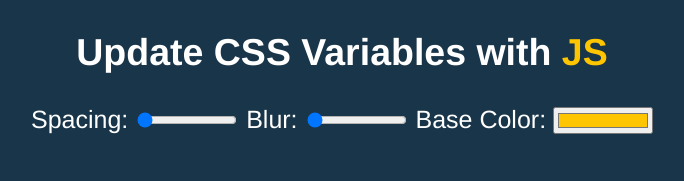
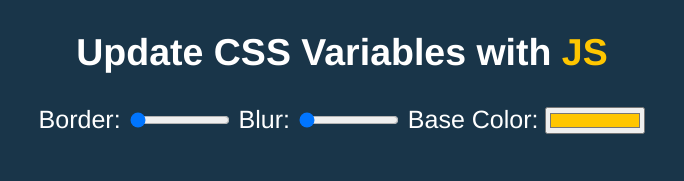
Before and after one commit to kharelpawan/cssvariables, a plain HTML site: page index.html in a window 1280 px wide. Shown: the top 181 px of the page, without its empty margins (298-982 px from the left). Drawn offline with Linux system fonts and the light colour scheme.

Commit message:
Update index.html

```diff
--- a/index.html
+++ b/index.html
@@ -11,16 +11,16 @@
     <h2>Update CSS Variables with <span class="h1">JS</span></h2>
 
     <div class="controls">
-      <label for="spacing">Spacing:</label>
+      <label for="border">Border:</label>
       <input
         type="range"
-        name="spacing"
+        name="border"
         min="0"
         max="50"
         value="0"
         data-sizing="%"
       />
-      <label for="spacing">Blur:</label>
+      <label for="blur">Blur:</label>
       <input
         type="range"
         name="blur"
@@ -29,7 +29,7 @@
         value="0"
         data-sizing="px"
       />
-      <label for="spacing">Base Color:</label>
+      <label for="base">Base Color:</label>
       <input type="color" name="base" value="#ffc600" />
     </div>
     <img src="https://picsum.photos/200/150" alt="img" />
```
